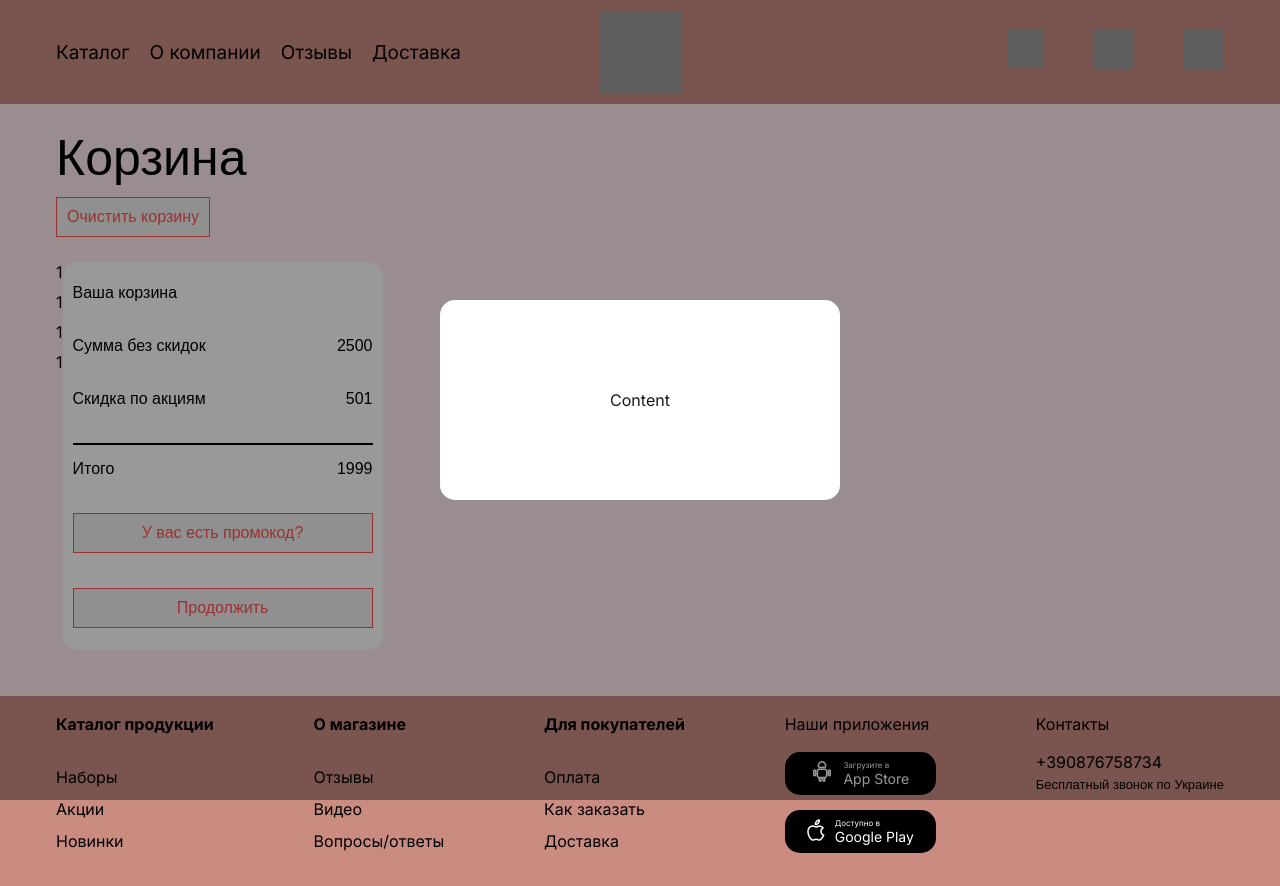
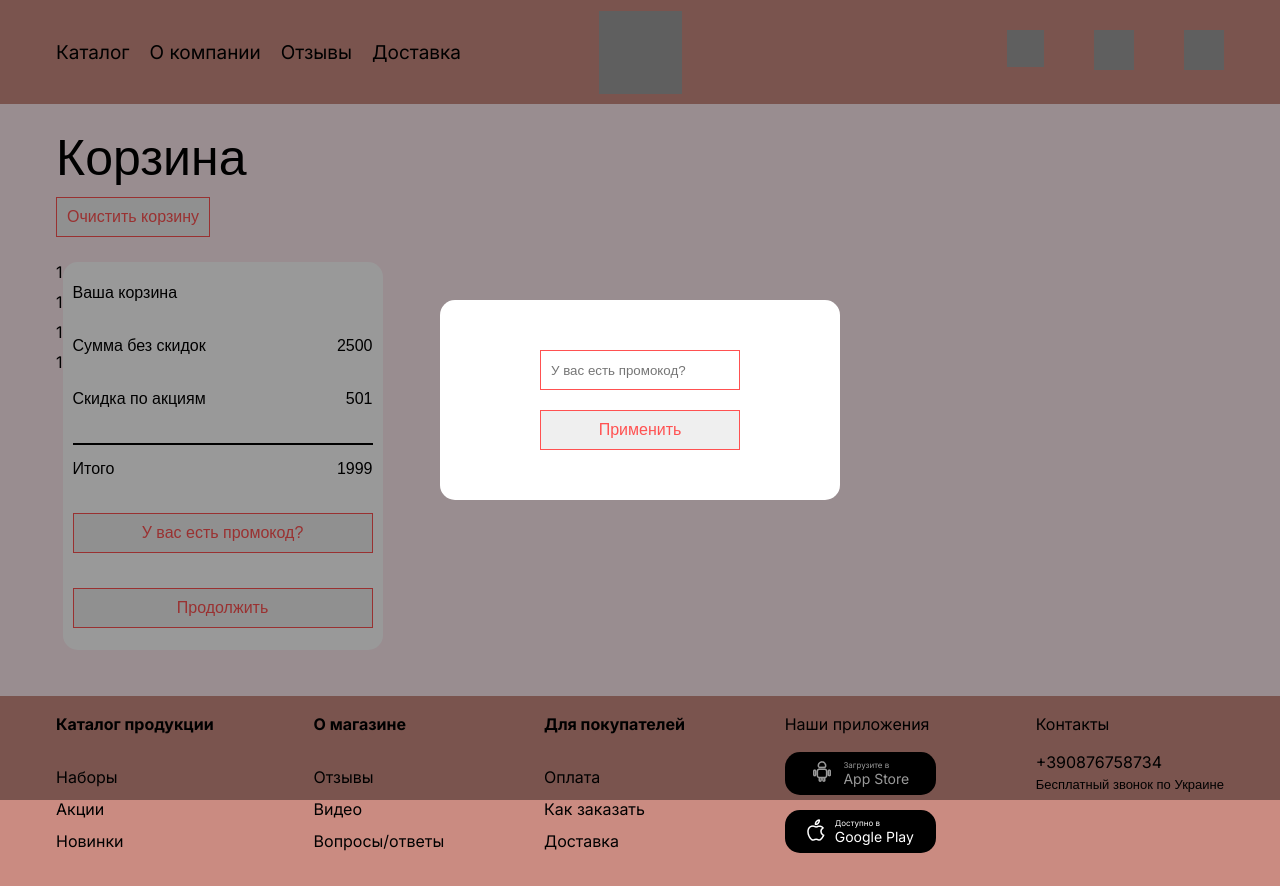
Before and after one commit to kestenbaum/Cakes-shop, a Next.js app in the folder client/: page /basket in a window 1280 px wide. Both pictures are taken after a click on the button "У вас есть промокод?". Built offline with nearby package versions, Linux system fonts and the light colour scheme; grey boxes are pictures that could not be loaded.

Commit message:
update (AsideBasket) add content for popup

```diff
--- a/client/src/components/AsideBasket/AsideBasket.module.css
+++ b/client/src/components/AsideBasket/AsideBasket.module.css
@@ -43,3 +43,10 @@
     gap: 20px   ;
     justify-content: flex-end;
 }
+
+.modal {
+    display: flex;
+    flex-direction: column;
+    gap: 20px;
+    padding: 20px;
+}
--- a/client/src/components/AsideBasket/AsideBasket.tsx
+++ b/client/src/components/AsideBasket/AsideBasket.tsx
@@ -4,6 +4,7 @@ import React, {FC, useState} from 'react';
 import styles from "@/components/AsideBasket/AsideBasket.module.css";
 import MainButton from "@/components/UI/MainButton/MainButton";
 import Modal from "@/components/UI/Modal/Modal";
+import Input from "@/components/UI/Input/Input";
 
 const AsideBasket:FC = () => {
     const [open, setOpen] = useState<boolean>(false)
@@ -30,7 +31,19 @@ const AsideBasket:FC = () => {
                     У вас есть промокод?
                 </MainButton>
                 <Modal showModal={open} setShowModal={setOpen}>
-                    Content
+                    <div
+                        className={styles.modal}
+                    >
+                        <Input
+                            name={"promocode"}
+                            placeholder={"У вас есть промокод?"}
+                        />
+                        <MainButton
+                            onClick={() => setOpen(false)}
+                        >
+                            Применить
+                        </MainButton>
+                    </div>
                 </Modal>
             </div>
             <MainButton>Продолжить</MainButton>
```
